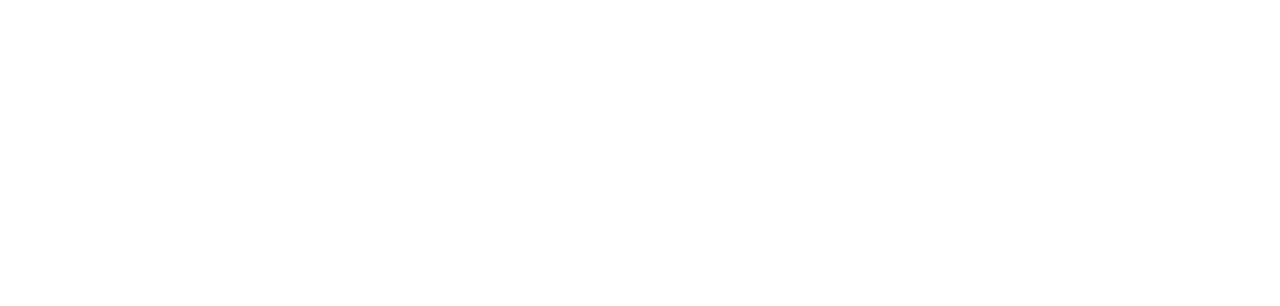
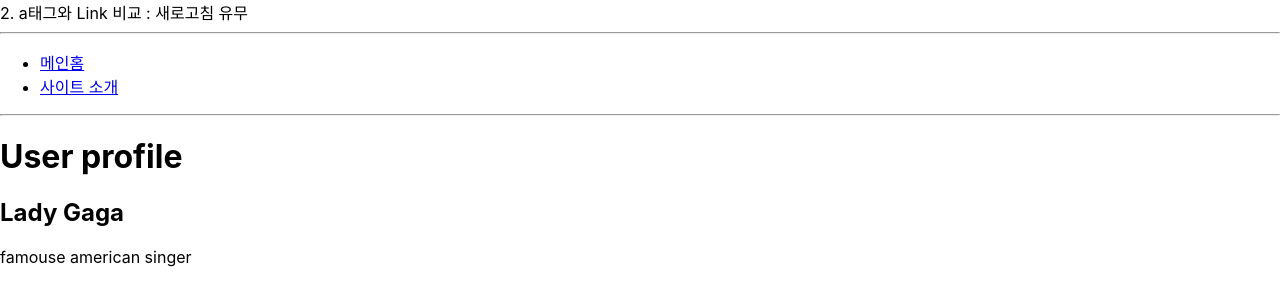
Before and after one commit to triptocode/React-Router-study, a React (Create React App) app: page /profiles/gaga in a window 1280 px wide. Before the commit this address had no page. Shown: the top 306 px of the page. Built offline with nearby package versions, Linux system fonts and the light colour scheme.

Commit message:
리액트 라우터

```diff
--- a/src/App.js
+++ b/src/App.js
@@ -1,8 +1,9 @@
 import React from 'react';
 // import { Route } from 'react-router-dom';  // react-router-dom 5버전
-import { Route, Routes, Link } from "react-router-dom";  //  react-router-dom 6버전 , package.json에 설치한 라우터돔버전확인. 6버전이라서 App.js 에 임포트와, 라우트태그코드만 버전에 맞게 작성
+import { Route, Routes, Link  } from "react-router-dom";  //  react-router-dom 6버전 , package.json에 설치한 라우터돔버전확인. 6버전이라서 App.js 에 임포트와, 라우트태그코드만 버전에 맞게 작성
 import About from './About';
 import Home from './Home';
+import Profile from './Profile';
 
 
 // App.js 파일에서만 수정: 주석처리한 5버전 코드를 6버전으로 바꾸니 브라우저 화면에 잘 렌더링되었다.
@@ -12,12 +13,12 @@
       // <div>
       //   <Route path="/" component={Home} />
       //   <Route path="/about" component={About} />
-      // </div>
+      // </div>s
 
   <div>
-    {/* 2. a태그와 Link 비교 : 새로고침 유무
-    <hr />
-      <a href ="/about"> 이동</a>
+    2. a태그와 Link 비교 : 새로고침 유무
+    {/* <hr />
+      <a href ="/about"> 이동</a> */}
     <hr />
       <ul>
         <li>
@@ -27,12 +28,13 @@
           <Link to="/about">사이트 소개</Link>
         </li>
       </ul>
-      <hr /> */}
+      <hr />
 
 {/* 1. <Routes>를 활용하여 url 경로와 렌더링해줄 컴포넌트를 연결한다.  */}
       <Routes>
         <Route path="/" element={<Home />} />
         <Route path="/about" element={<About />} />
+        <Route path="/profiles/:username" element={<Profile />} />
       </Routes>
  </div>
   );
--- a/src/Home.js
+++ b/src/Home.js
@@ -1,10 +1,27 @@
 import React from 'react';
+import { Link } from 'react-router-dom';
 
 const Home = () => {
   return (
     <div>
       <h1> Home </h1>
       <p>  홈 메인페이지!  가장 먼저 보여지는 페이지</p>
+
+      <ul>
+        <li>
+          <Link to="/about"> about the website</Link>
+        </li>
+        <li>
+          <Link to="/profiles/messi">Messi 프로필</Link>
+        </li>
+        <li>
+          <Link to="/profiles/gaga">Lady Gaga의 프로필</Link>
+        </li>
+        <li>
+          <Link to="/profiles/void">존재하지 않는 프로필</Link>
+        </li>
+      </ul>
+
     </div>
   );
 };
--- /dev/null
+++ b/src/Profile.js
@@ -0,0 +1,33 @@
+import { useParams } from 'react-router-dom';
+
+const data = {
+  messi: {
+    name: 'Messi',
+    description: ' best footballer,  born in Argentina',
+  },
+  gaga: {
+    name: 'Lady Gaga',
+    description: 'famouse american singer',
+  },
+};
+
+const Profile = () => {
+  const params = useParams();
+  const profile = data[params.username];
+
+  return (
+    <div>
+      <h1> User profile</h1>
+      {profile ? (
+        <div>
+          <h2>{profile.name}</h2>
+          <p>{profile.description}</p>
+        </div>
+      ) : (
+        <p>존재하지 않는 프로필입니다.</p>
+      )}
+    </div>
+  );
+};
+
+export default Profile;
```
